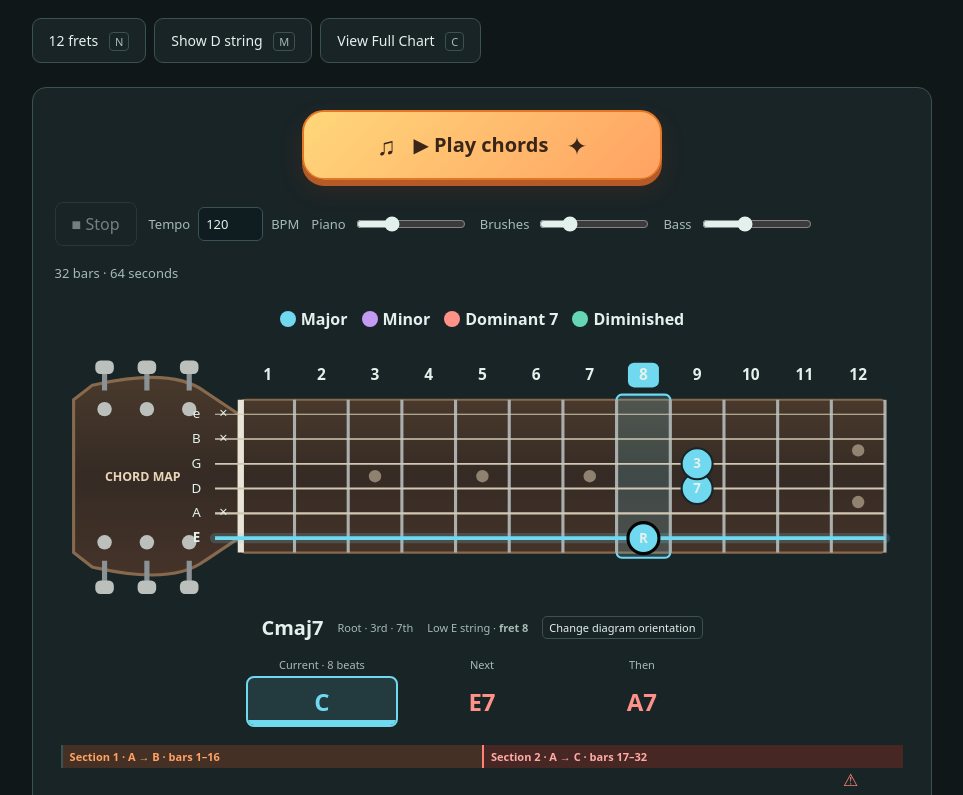
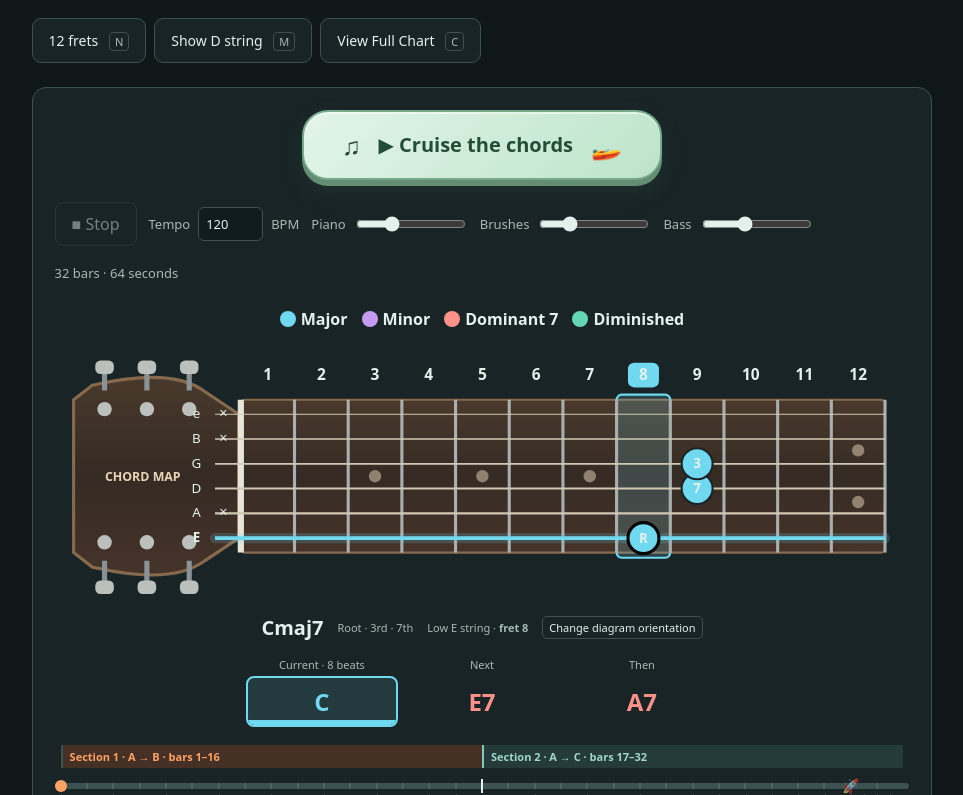
Before and after one commit to guitar-zero/chord-cruiser, a React (Vite) app: page / in a window 1280 px wide. Shown: the part 625-1420 px from the top of the page, without its empty margins (158-1121 px from the left). Built offline with nearby package versions, Linux system fonts and the light colour scheme.

Commit message:
use chordcruiser branding

```diff
--- a/index.html
+++ b/index.html
@@ -4,7 +4,7 @@
     <meta charset="UTF-8" />
     <meta name="viewport" content="width=device-width, initial-scale=1.0" />
     <meta name="theme-color" content="#fbf8ed" />
-    <title>Chord Paths</title>
+    <title>Chord Cruiser</title>
   </head>
   <body>
     <div id="root"></div>
--- a/src/ChartSections.jsx
+++ b/src/ChartSections.jsx
@@ -9,6 +9,7 @@ const ChartSections = forwardRef(function ChartSections(
     currentChord,
     playbackClockRef,
     onIndicatorArrival,
+    onNodeClick,
     darkMode,
     suppressIndicator,
     suppressBeatDots = false,
@@ -70,6 +71,7 @@ const ChartSections = forwardRef(function ChartSections(
               }}
               song={song}
               onIndicatorArrival={onIndicatorArrival}
+              onNodeClick={onNodeClick}
               playbackClockRef={playbackClockRef}
               suppressIndicator={suppressIndicator}
               hideGuidingLines={hideGuidingLines}
--- a/src/ChordPlayer.jsx
+++ b/src/ChordPlayer.jsx
@@ -48,6 +48,7 @@ const ChordPlayer = forwardRef(function ChordPlayer(
     onChordChange,
     onCountInChange,
     onPlaybackPosition,
+    onSectionSeek,
     twoStrings,
     setTwoStrings,
     wholeFretboard,
@@ -59,6 +60,8 @@ const ChordPlayer = forwardRef(function ChordPlayer(
     gameMode,
     setGameMode,
     selectionControls,
+    songOptions,
+    onSongChange,
   },
   controlRef,
 ) {
@@ -120,7 +123,13 @@ const ChordPlayer = forwardRef(function ChordPlayer(
     },
     [],
   );
-  useImperativeHandle(controlRef, () => ({ stop }));
+  useImperativeHandle(controlRef, () => ({
+    stop,
+    seekToNode(nodeId) {
+      const event = timeline.events.find(event => event.nodeId === nodeId || event.nodeIds?.includes(nodeId));
+      if (event) return seekAndPlay(event.start);
+    },
+  }));
   function stop() {
     cancelAnimationFrame(frame.current);
     player.current?.stop();
@@ -165,7 +174,7 @@ const ChordPlayer = forwardRef(function ChordPlayer(
     if (renderGate.current.shouldRender(time, visit, wrapped)) setPosition(elapsed);
     frame.current = requestAnimationFrame(tick);
   }
-  async function toggle(event) {
+  async function toggle(event, startPosition = position, startSeekVersion = seekVersion) {
     if (gameMode && !gameReady) { setError('Choose and connect your audio interface before pressing Play.'); return; }
     const launchButton = event?.currentTarget || playButton.current;
     setError("");
@@ -181,13 +190,13 @@ const ChordPlayer = forwardRef(function ChordPlayer(
         tick();
       } else {
         setState("starting");
-        const startAt = position >= timeline.duration ? 0 : position;
+        const startAt = startPosition >= timeline.duration ? 0 : startPosition;
         countInTargets.current = countInChords(gameTargets, startAt, timeline.duration);
         setPosition(startAt);
         const readySchedule = countInSchedule(60 / bpm);
         const current = new JazzPlayer(gameMode ? { bass: false, pianoOnNodes: true, racingCountIn: true, countIn: readySchedule.totalBeats * 60 / bpm, countInIntroBeats: readySchedule.introBeats, beatSeconds: 60 / bpm } : {});
         player.current = current;
-        current.seekVersion = seekVersion;
+        current.seekVersion = startSeekVersion;
         current.loopIteration = loopIteration;
         renderGate.current = new PlaybackRenderGate();
         current.master.gain.value = gameMode ? .3 : volume / 100;
@@ -269,6 +278,12 @@ const ChordPlayer = forwardRef(function ChordPlayer(
     window.addEventListener("keydown", handleSpace);
     return () => window.removeEventListener("keydown", handleSpace);
   }, []);
+  function seekAndPlay(value) {
+    if (state === 'starting') return;
+    const next = Math.max(0, Math.min(timeline.duration, Number(value)));
+    const nextVersion = seek(next);
+    if (state !== 'playing') return toggle(undefined, next, nextVersion);
+  }
   function seek(value) {
     countInTargets.current = null;
     setCountInBeats(0);
@@ -285,6 +300,10 @@ const ChordPlayer = forwardRef(function ChordPlayer(
       if (state === "playing") tick();
     }
     setPosition(next);
+    const segment = sectionSegments.find(segment => next >= segment.start && next < segment.end)
+      || (next === timeline.duration ? sectionSegments.at(-1) : null);
+    if (segment) onSectionSeek?.(segment.id);
+    return nextVersion;
   }
   const active =
     timeline.events.find(
@@ -340,6 +359,7 @@ const ChordPlayer = forwardRef(function ChordPlayer(
     loopIteration,
     bpm,
     onPlaybackPosition,
+    onSectionSeek,
     state,
   ]);
   useEffect(() => {
@@ -389,6 +409,7 @@ const ChordPlayer = forwardRef(function ChordPlayer(
           ref={playButton}
           className="practice-play-button"
           type="button"
+          title="Follow the bouncing ball along the fretboard as the chords play."
           onClick={toggle}
           disabled={state === "starting" || (gameMode && !gameReady)}
         >
@@ -402,9 +423,9 @@ const ChordPlayer = forwardRef(function ChordPlayer(
           ) : state === "paused" ? (
             "▶ Resume"
           ) : (
-            "▶ Play chords"
+            "▶ Cruise the chords"
           )}</strong>
-          <span className="practice-play-sparkle" aria-hidden="true">✦</span>
+          <span className="practice-play-sparkle practice-play-boat" aria-hidden="true">🚤</span>
         </button>}
       </div>
       <div className="transport">
@@ -525,7 +546,7 @@ const ChordPlayer = forwardRef(function ChordPlayer(
           nodeLabels={Object.fromEntries(
             songData.nodes.map((node) => [node.id, node.chord]),
           )}
-          onSeek={seek}
+          onSeek={seekAndPlay}
           disabled={state === "starting"}
         />
       </div>}
@@ -535,9 +556,12 @@ const ChordPlayer = forwardRef(function ChordPlayer(
         sectionSegments={sectionSegments}
         position={position}
         disabled={state === "starting"}
-        onSeek={seek}
+        onSeek={seekAndPlay}
       />}
       <MiniProgress
+        songId={song}
+        songOptions={songOptions}
+        onSongChange={onSongChange}
         instrument={songData.instrument}
         key={gameMode ? 'game' : 'practice'}
         gameMode={gameMode}
@@ -566,7 +590,7 @@ const ChordPlayer = forwardRef(function ChordPlayer(
         sectionSegments={sectionSegments}
         position={position}
         disabled={state === "starting"}
-        onSeek={seek}
+        onSeek={seekAndPlay}
         chord={songData.title}
         activeIndex={activeIndex}
         colors={routeColors}
@@ -577,7 +601,7 @@ const ChordPlayer = forwardRef(function ChordPlayer(
       />
       {chartOpen && <ChordChartModal title={songData.title} onClose={() => setChartOpen(false)}
         timeline={timeline} position={position} colors={routeColors} darkMode={darkMode}
-        disabled={state === "starting"} onSeek={seek} />}
+        disabled={state === "starting"} onSeek={seekAndPlay} />}
       {!gameMode && <ChordTimeline
         nodeLabels={Object.fromEntries(
           songData.nodes.map((node) => [node.id, node.chord]),
@@ -586,7 +610,7 @@ const ChordPlayer = forwardRef(function ChordPlayer(
         darkMode={darkMode}
         timeline={timeline}
         activeIndex={running || position > 0 ? activeIndex : -1}
-        onSeek={seek}
+        onSeek={seekAndPlay}
         disabled={state === "starting"}
       />}
       {error && (
--- a/src/ProgressBar.jsx
+++ b/src/ProgressBar.jsx
@@ -32,15 +32,14 @@ const ProgressBar = forwardRef(function ProgressBar(
           </SectionLabel>
         ))}
       </div>}
-      {showQuickChanges && quickChanges.length > 0 && <div className="progress-quick-markers" aria-label="Quick-change warnings">
-        {quickChanges.map(({ start, end }) => {
+      {showQuickChanges && quickChanges.length > 0 && <div className="progress-quick-markers" aria-label="Fast chord changes">
+        {quickChanges.map(({ start }) => {
           const event = timeline.events[start];
-          const label = `Quick changes · bar ${event.startBeat / timeline.beatsPerBar + 1}`;
-          return <SectionLabel key={start} type={displayOnly ? undefined : "button"} disabled={displayOnly ? undefined : disabled} className="progress-danger-marker"
+          const label = `Fast chords · bar ${event.startBeat / timeline.beatsPerBar + 1}`;
+          return <span key={start} className="progress-fast-marker"
             style={{ left: `${event.start / timeline.duration * 100}%` }}
-            onClick={displayOnly ? undefined : () => onSeek(event.start)} title={label} aria-label={`${label}, seek to quick changes`}
-            aria-current={position >= event.start && position < timeline.events[end].start + timeline.events[end].duration ? 'step' : undefined}
-          >⚠</SectionLabel>;
+            title={label} aria-label={label}
+          ><span aria-hidden="true">🚀</span></span>;
         })}
       </div>}
       <input
--- a/src/SectionBeatDots.jsx
+++ b/src/SectionBeatDots.jsx
@@ -52,7 +52,7 @@ export default function SectionBeatDots({ playbackClockRef, visible, song, color
     >{countdown.remaining > 0 && index === countdown.total - countdown.remaining ? index + 1 : null}</span>)}
     {visible && !passage && <span key={`next:${nextChordLanding ? impactKey : 'waiting'}`} className={`section-beat-dot remaining section-beat-chord${nextChordLanding ? ' chord-next-boom' : ''}`} style={{ '--chord-label-color': nextChordLanding ? currentColor : nextColor }} aria-hidden="true">{nextChordLanding ? currentLabel : nextLabel}</span>}
     {visible && passage && <span className="section-quick-chords" aria-hidden="true">
-      <span className="section-quick-caption">Quick changes</span>
+      <span className="section-quick-caption fast-rocket-vibrate"><span className="section-quick-rocket">🚀</span><span>Quick changes!</span></span>
       {quickIndices.map((index, offset) => <React.Fragment key={`${passage.start}:${offset}`}>
         {offset > 0 && <span className="section-quick-arrow">→</span>}
         <span key={index === currentIndex ? impactKey : index} className={`section-beat-dot remaining section-beat-chord${index === currentIndex ? ' is-current' : ''}${index === currentIndex && isPlaying ? ' chord-play-impact' : ''}`} style={{ '--chord-label-color': timelineColor(colors[index], darkMode) || currentColor, animationPlayState: isPlaying ? 'running' : 'paused' }}>{quickLabels[offset]}</span>
--- a/src/main.jsx
+++ b/src/main.jsx
@@ -6,6 +6,7 @@ import React, {
   useMemo,
   useRef,
   useState,
+  startTransition,
 } from "react";
 import { createRoot } from "react-dom/client";
 import "./style.css";
@@ -60,6 +61,9 @@ function App() {
   const [autoScrollEnabled, setAutoScrollEnabled] = useState(true);
   const [darkMode, setDarkMode] = useTheme();
   const [songId, setSongId] = useState("all-of-me");
+  const [loadingSongId, setLoadingSongId] = useState(null);
+  const songChangeFrame = useRef(null);
+  useEffect(() => () => cancelAnimationFrame(songChangeFrame.current), []);
   const [targetKey, setTargetKey] = useState("");
   const [instrument, setInstrument] = useState('guitar');
   const [hiddenGuidesByInstrument, setHiddenGuidesByInstrument] = useState({ guitar: false, piano: true });
@@ -223,7 +227,7 @@ function App() {
       "(prefers-reduced-motion: reduce)",
     ).matches;
     const sourceBounds = source?.getBoundingClientRect();
-    if (autoScrollEnabled) scrollChartSections(source?.closest(".chart-section"), panel);
+    if (autoScrollEnabled && advancing) scrollChartSections(source?.closest(".chart-section"), panel);
     if (!reducedMotion && sourceBounds && advancing) {
       const targetBounds = destination.getBoundingClientRect();
       setFlight({
@@ -350,12 +354,29 @@ function App() {
       });
     });
   }
+  function jumpToSection(sectionId) {
+    setChartOpen(false);
+    const sectionSvg = [...(sectionsRef.current?.querySelectorAll('svg[data-section-id]') || [])]
+      .find(svg => svg.dataset.sectionId === sectionId);
+    scrollChartSections(null, sectionSvg?.closest('.chart-section'));
+  }
   function changeSong(id) {
     playerRef.current?.stop();
     finishLaunch();
     setPlayback(null);
-    setTargetKey("");
-    setSongId(id);
+    if (id === songId || !songsById[id]) return;
+    setLoadingSongId(id);
+    cancelAnimationFrame(songChangeFrame.current);
+    // Allow the loading indicator to paint before constructing the next chart.
+    songChangeFrame.current = requestAnimationFrame(() => {
+      songChangeFrame.current = requestAnimationFrame(() => {
+        startTransition(() => {
+          setTargetKey("");
+          setSongId(id);
+          setLoadingSongId(null);
+        });
+      });
+    });
   }
   function changeKey(key) {
     playerRef.current?.stop();
@@ -384,10 +405,14 @@ function App() {
   }
   return (
     <main className={useSmallGutters ? 'without-gutters' : undefined}>
+      {loadingSongId && <div className="song-loading-toast" role="status" aria-live="polite">
+        <span className="spinner" aria-hidden="true" />
+        Loading {songsById[loadingSongId].title}…
+      </div>}
       <div id="arcade-mode-dock" />
       <header>
         <div>
-          <p className="eyebrow">CHORD PATHS</p>
+          <p className="eyebrow">CHORD CRUISER</p>
           <h1>{song.title}</h1>
           <p className="subtitle">In {song.key}</p>
           {song.playbackNote && <p className="note">{song.playbackNote}</p>}
@@ -504,6 +529,8 @@ function App() {
         </div>
       </nav>
       <ChordPlayer
+        songOptions={dropdownSongs}
+        onSongChange={changeSong}
         gameMode={gameMode}
         setGameMode={setGameMode}
         chartOpen={chartOpen}
@@ -538,11 +565,13 @@ function App() {
         onChordChange={handleChordChange}
         onCountInChange={setCountInActive}
         onPlaybackPosition={handlePlaybackPosition}
+        onSectionSeek={jumpToSection}
       />
       <div ref={sectionsRef}>
         <ChartSections
           hideOtherNodes={!showFullPathDuringPlayback && Boolean(currentChord)}
           playbackClockRef={playbackClockRef}
+          onNodeClick={nodeId => playerRef.current?.seekToNode(nodeId)}
           onIndicatorArrival={setIndicatorArrival}
           suppressBeatDots={countInActive}
           suppressIndicator={Boolean(flight)}
--- a/src/style.css
+++ b/src/style.css
@@ -65,18 +65,16 @@ footer { font-size: 12px; color: var(--muted); margin-top: 20px; }
 .seek::-moz-range-thumb { width: 12px; height: 12px; border: 0; border-radius: 50%; background: var(--accent); }
 .seek:focus-visible { outline: 2px solid var(--accent); outline-offset: 4px; }
 .section-progress { position: relative; margin-top: 14px; }
-.progress-quick-markers { position: relative; height: 18px; margin: 3px 6px -5px; }
-.progress-danger-marker { position: absolute; transform: translateX(-50%); bottom: 0; padding: 0 2px; border: 0; background: var(--surface); color: #b53a25; font: 17px/18px system-ui, sans-serif; cursor: pointer; }
-:root[data-theme="dark"] .progress-danger-marker { color: #ff8278; }
-.progress-danger-marker[aria-current="step"] { font-weight: 900; outline: 1px solid currentColor; border-radius: 3px; }
-.progress-danger-marker:focus-visible { outline: 2px solid var(--accent); outline-offset: 2px; }
+.progress-quick-markers { position: absolute; left: 6px; right: 6px; bottom: 10px; height: 0; z-index: 1; pointer-events: none; }
+.progress-fast-marker { position: absolute; transform: translate(-50%, 50%); bottom: 0; padding: 0 2px; color: #397c79; opacity: .7; font: 14px/18px system-ui, sans-serif; cursor: default; user-select: none; }
+:root[data-theme="dark"] .progress-fast-marker { color: #83c9c2; }
 .progress-sections { display: flex; margin: 0 6px; }
 .progress-sections button { min-width: 0; overflow: hidden; text-overflow: ellipsis; white-space: nowrap; text-align: left; padding: 4px 7px; border: 0; border-left: 2px solid var(--border); background: var(--hover); color: var(--muted); font: 600 11px system-ui, sans-serif; cursor: pointer; }
 .progress-sections button[aria-current="step"] { background: var(--active); color: var(--accent); }
-.progress-sections button.has-quick-changes { background: #f7dedb; color: #a62620; border-left-color: #c43b32; }
-.progress-sections button.has-quick-changes[aria-current="step"] { background: #efb9b2; color: #8c1914; }
-:root[data-theme="dark"] .progress-sections button.has-quick-changes { background: #472724; color: #ffaaa3; border-left-color: #ff8278; }
-:root[data-theme="dark"] .progress-sections button.has-quick-changes[aria-current="step"] { background: #66312b; color: #ffd6d2; }
+.progress-sections button.has-quick-changes { background: #e0efec; color: #326c67; border-left-color: #68a69c; }
+.progress-sections button.has-quick-changes[aria-current="step"] { background: #c8e3dc; color: #245b55; }
+:root[data-theme="dark"] .progress-sections button.has-quick-changes { background: #243b39; color: #a1d6ce; border-left-color: #83c9c2; }
+:root[data-theme="dark"] .progress-sections button.has-quick-changes[aria-current="step"] { background: #31524d; color: #d0eee6; }
 .progress-sections button:focus-visible { outline: 2px solid var(--accent); outline-offset: 2px; }
 .section-boundaries, .bar-ticks { position: absolute; bottom: 3px; left: 6px; right: 6px; height: 14px; pointer-events: none; }
 .bar-ticks span { position: absolute; top: 4px; height: 6px; width: 1px; background: var(--ink); opacity: .25; transform: translateX(-.5px); }
@@ -369,9 +367,8 @@ body[data-game-mode="true"] .mini-chord.active { box-shadow: 0 0 16px #79c9ba30;
 .mini-progress-controls button:disabled { opacity: .45; cursor: default; }
 .mini-progress-controls button:focus-visible { outline: 2px solid var(--accent); outline-offset: 2px; }
 .mini-view-controls { display: flex; flex-wrap: wrap; gap: 6px; margin-top: 10px; }
-.mini-compact-controls { display: grid; grid-template-columns: repeat(6, minmax(0, 1fr)); gap: 4px; }
-.mini-compact-controls button { grid-column: span 2; justify-content: center; gap: 3px; padding: 6px 3px; font-size: 10px; white-space: nowrap; }
-.mini-compact-controls button:nth-child(n + 4) { grid-column: span 2; }
+.mini-compact-controls { display: grid; grid-template-columns: repeat(3, minmax(0, 1fr)); gap: 4px; }
+.mini-view-controls.mini-compact-controls button { grid-column: span 1; justify-content: center; gap: 3px; padding: 6px 3px; font-size: 10px; white-space: nowrap; }
 .mini-inline-chart { margin-top: 10px; border-top: 1px solid var(--border); }
 .mini-inline-chart .mini-lead-sheet { max-height: min(260px, 30dvh); }
 .mini-inline-chart .lead-sheet-measure { min-height: 48px; }
@@ -475,7 +472,8 @@ body[data-game-mode="true"] .mini-chord.active { box-shadow: 0 0 16px #79c9ba30;
 @media (prefers-reduced-motion: reduce) { .section-beat-dots .section-beat-chord.chord-next-boom { animation: none; } }
 @media (prefers-reduced-motion: reduce) { .section-quick-chords .section-beat-chord.is-current { animation: none; } }
 .section-quick-caption, .section-quick-arrow { color: var(--muted); font-size: 12px; }
-.section-quick-caption { margin-right: 4px; }
+.section-quick-caption { display: inline-flex; flex-direction: column; align-items: center; gap: 3px; margin: 5px 10px 5px 0; padding: 8px 12px; border: 2px solid color-mix(in srgb, var(--accent) 55%, var(--border)); border-radius: 12px; background: color-mix(in srgb, var(--accent) 9%, var(--surface)); box-shadow: 0 3px 0 color-mix(in srgb, var(--accent) 25%, var(--surface)); color: var(--accent); font: italic 900 14px/1.1 ui-rounded, 'Trebuchet MS', system-ui, sans-serif; letter-spacing: .4px; white-space: nowrap; }
+.section-quick-rocket { display: inline-block; font-size: 28px; font-style: normal; line-height: 1; }
 .section-beat-dot.final-beat { outline: 2px solid var(--beat-next-color); outline-offset: 3px; animation: final-beat-pulse var(--beat-duration) ease-out infinite; }
 .section-beat-dot.starting-beat { animation: starting-beat-reveal 220ms ease-out both; }
 .section-beat-dot.starting-beat.final-beat { animation: starting-beat-reveal 220ms ease-out both, final-beat-pulse var(--beat-duration) 220ms ease-out infinite; }
@@ -583,10 +581,11 @@ svg.fretboard-overview { display: block; width: 100%; height: auto; max-height:
 .game-bar-boundaries span { position: absolute; top: 0; bottom: 0; width: 2px; background: var(--ink); opacity: .65; transform: translateX(-1px); }
 
 .practice-play-launch { display: flex; justify-content: center; margin: 4px 0 22px; }
-.practice-play-button { display: flex; align-items: center; justify-content: center; gap: 18px; min-height: 64px; width: min(360px, 100%); padding: 16px 24px; border: 2px solid #e47725; border-radius: 22px; background: linear-gradient(135deg, #ffd77a, #ffa263); color: #392618; box-shadow: 0 6px 0 #b65b27, 0 10px 24px #cc480e25; font: 800 20px ui-rounded, system-ui, sans-serif; cursor: pointer; transition: transform 150ms ease, box-shadow 150ms ease; }
+.practice-play-button { display: flex; align-items: center; justify-content: center; gap: 18px; min-height: 64px; width: min(360px, 100%); padding: 16px 24px; border: 2px solid #77a98c; border-radius: 26px; background: linear-gradient(135deg, #e3f5e8, #bce4ca); color: #234d38; box-shadow: 0 6px 0 #638e73, inset 0 2px 0 #fff7, 0 10px 24px #3d805525; font: 800 20px ui-rounded, system-ui, sans-serif; cursor: pointer; transition: transform 150ms ease, box-shadow 150ms ease; }
 .practice-play-sparkle { font-size: 25px; }
-.practice-play-button:not(:disabled):hover { transform: translateY(-3px) rotate(-1deg); box-shadow: 0 9px 0 #b65b27, 0 14px 28px #cc480e30; }
-.practice-play-button:not(:disabled):active { transform: translateY(4px); box-shadow: 0 2px 0 #b65b27; }
+.practice-play-boat { display: inline-block; transform: scaleX(-1); }
+.practice-play-button:not(:disabled):hover { transform: translateY(-3px) rotate(-1deg); box-shadow: 0 9px 0 #638e73, 0 14px 28px #3d805530; }
+.practice-play-button:not(:disabled):active { transform: translateY(4px); box-shadow: 0 2px 0 #638e73; }
 .practice-play-button:disabled { opacity: .6; cursor: wait; }
 .practice-play-button:focus-visible { outline: 3px solid var(--ink); outline-offset: 6px; }
 @media (prefers-reduced-motion: reduce) { .practice-play-button { transition: none; } .practice-play-button:not(:disabled):hover { transform: none; } }
@@ -622,3 +621,29 @@ main.without-gutters { width: 100%; max-width: none; padding: 16px; margin: 0; }
 .without-gutters .section-beat-gap { min-height: 0; padding: 0; }
 .chart-display-controls .full-progression-toggle { font-size: 12px; }
 .mini-view-controls .full-progression-toggle { font-size: 9px; gap: 3px; padding-inline: 3px; }
+
+
+/* Give both playback surfaces the same little music-box button. */
+.mini-transport-controls { align-items: center; justify-content: center; flex-wrap: nowrap; gap: 8px; padding-bottom: 3px; }
+.mini-transport-controls .mini-play-button { flex: 0 1 auto; display: inline-flex; align-items: center; justify-content: center; gap: 6px; min-height: 30px; padding: 5px 9px; border: 1px solid #77a98c; border-radius: 10px; background: linear-gradient(135deg, #e3f5e8, #bce4ca); color: #234d38; box-shadow: 0 2px 0 #638e73, inset 0 1px 0 #fff8; font: 750 12px ui-rounded, system-ui, sans-serif; transition: transform 150ms ease, box-shadow 150ms ease; }
+.mini-play-sparkle { font-size: 12px; }
+.mini-transport-controls .mini-play-button:hover:not(:disabled) { background: linear-gradient(135deg, #effaf2, #cfeeda); transform: translateY(-1px); box-shadow: 0 3px 0 #638e73; }
+.mini-transport-controls .mini-play-button:active:not(:disabled) { transform: translateY(1px); box-shadow: 0 1px 0 #638e73; }
+@media (prefers-reduced-motion: reduce) { .mini-transport-controls .mini-play-button { transition: none; } .mini-transport-controls .mini-play-button:hover:not(:disabled) { transform: none; } }
+
+.mini-song-picker { position: relative; flex: 1; min-width: 0; border-radius: 6px; }
+.mini-song-picker select { display: block; appearance: none; width: 100%; min-width: 0; padding: 5px 20px 5px 7px; border: 1px solid var(--border); border-radius: 6px; background: transparent; color: var(--ink); font: 700 13px system-ui, sans-serif; text-overflow: ellipsis; cursor: pointer; }
+.mini-song-picker > span { position: absolute; right: 5px; top: 50%; transform: translateY(-55%); pointer-events: none; font-size: 14px; opacity: .65; }
+.mini-song-picker select:hover { background: var(--hover); }
+.mini-song-picker select:focus-visible { outline: 2px solid var(--accent); outline-offset: 2px; }
+.mini-song-picker option { background: var(--surface); color: var(--ink); }
+
+.song-loading-toast { position: fixed; bottom: 24px; left: 50%; transform: translateX(-50%); z-index: 1000; display: flex; align-items: center; gap: 8px; max-width: calc(100vw - 32px); padding: 12px 18px; border: 1px solid var(--border); border-radius: 14px; background: var(--surface); color: var(--ink); box-shadow: 0 4px 20px #0002; font: 600 13px system-ui, sans-serif; pointer-events: none; }
+.song-loading-toast .spinner { flex-shrink: 0; margin: 0; border-color: var(--border); border-top-color: var(--accent); }
+
+
+.progress-fast-marker > span { display: inline-block; }
+
+.fast-rocket-vibrate { animation: fast-rocket-vibrate 900ms ease-in-out infinite; transform-box: fill-box; transform-origin: center; }
+@keyframes fast-rocket-vibrate { 0%, 100% { transform: translateY(0) rotate(-.4deg); } 50% { transform: translateY(-.5px) rotate(.4deg); } }
+@media (prefers-reduced-motion: reduce) { .fast-rocket-vibrate { animation: none; } }
```
Also changed, not shown: CurrentChordIndicator.jsx (+10 -0 lines), src/MiniProgress.jsx (+21 -5 lines), src/SongChart.jsx (+17 -0 lines), 1 other file (tests, documents, lock files or other folders).
